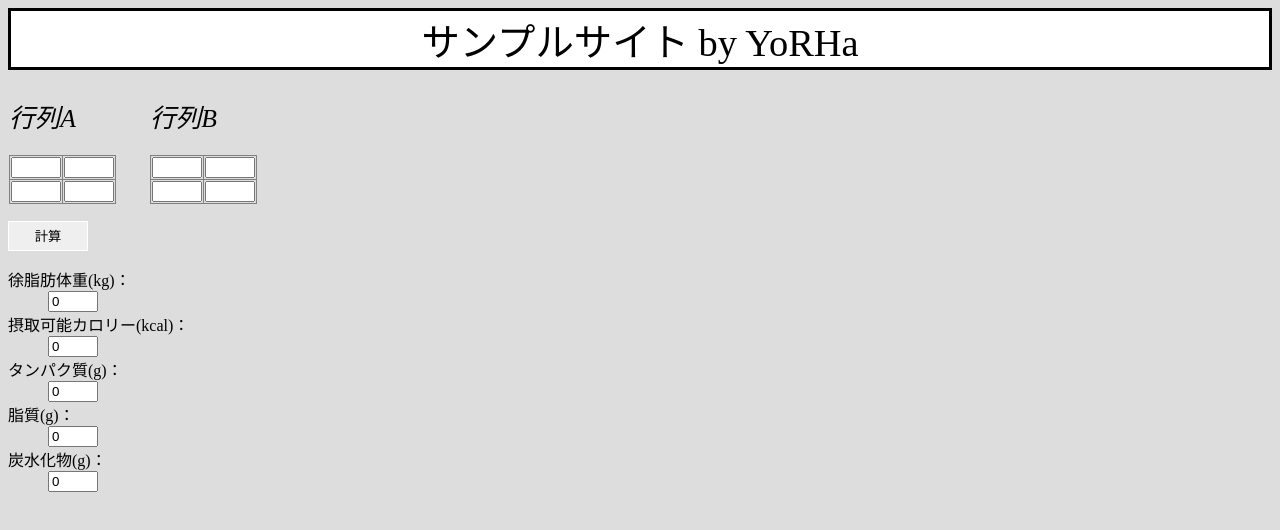
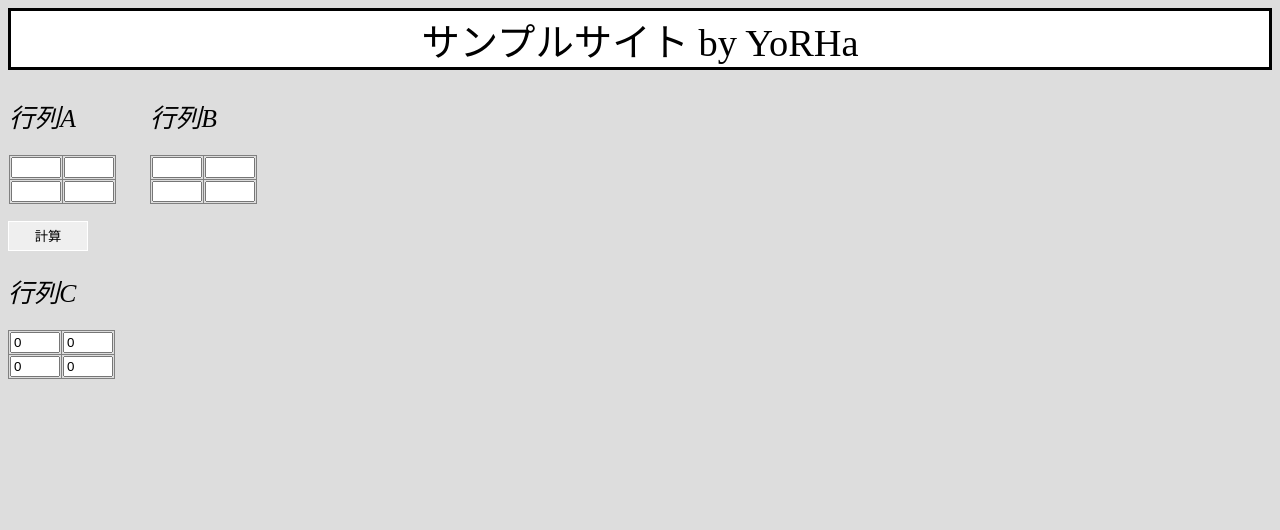
Before and after one commit to YoRHa0613/jig_intern, a plain HTML site: page docs/sample.html in a window 1280 px wide. Both pictures are taken after a click on the button "計算". Drawn offline with Linux system fonts and the light colour scheme; a web font is replaced by a local one.

Commit message:
sampleの方で上手く行った何でか知らんけど

```diff
--- a/docs/sample.html
+++ b/docs/sample.html
@@ -77,26 +77,45 @@
 
 		<p><input type="button" class="calc-btn" onclick="calc(A1.value,A2.value,A3.value,A4.value,B1.value,B2.value,B3.value,B4.value);" value="計算"></p>
 
+		<h2 class="txt-type1">行列C</h2>
 
-        <dt>徐脂肪体重(kg)：</dt>
-        <dd><input id="lean" class="box" type="text" readonly=""></dd>
-        <dt>摂取可能カロリー(kcal)：</dt>
-        <dd><input id="cal" class="box" type="text" readonly=""></dd>
-        <dt>タンパク質(g)：</dt>
-        <dd><input id="protein" class="box" type="text" readonly=""></dd>
-        <dt>脂質(g)：</dt>
-        <dd><input id="fat" class="box" type="text" readonly=""></dd>
-        <dt>炭水化物(g)：</dt>
-        <dd><input id="carbo" class="box" type="text" readonly=""></dd>
+    <table border='1'> <!--表(行列C)-->
+      <tr><!--行-->
+        <td><input id="C-0" type="number" class="box" readonly=""></td><!--"C-添え字"(後述)-->
+        <td><input id="C-1" type="number" class="box" readonly=""></td>
+      </tr>
+
+      <tr>
+        <td><input id="C-2" type="number" class="box" readonly=""></td>
+        <td><input id="C-3" type="number" class="box" readonly=""></td>
+      </tr>
+    </table>
+
 
   </form>
 
 	<script>
-    function calc(A1, B1) {
-  	  const lean_value = document.getElementById('lean').value = Math.round((A1 - (A1 * (B1 / 100))) * 100) / 100;
-    	const cal_value = document.getElementById('cal').value = Math.round(lean_value * 40);
-      const protein_value = document.getElementById('protein').value = Math.round(lean_value * 2);
-      const fat_value = document.getElementById('fat').value = Math.round(lean_value * 0.9);
-      const carbo_value = document.getElementById('carbo').value = Math.round((cal_value - (protein_value * 4) - (fat_value * 9)) / 4);
+    function calc(A1,A2,A3,A4,B1,B2,B3,B4) {
+			let C=[[0,0],[0,0]];
+
+			let A=[[A1,A2],[A3,A4]];/*行列A*/
+      let B=[[B1,B2],[B3,B4]];/*行列B*/
+			let l=0;
+
+      for(let i=0;i<=1;i++){   /*積を計算するよ*/
+        for(let j=0;j<=1;j++){
+          for(let k=0;k<=1;k++){
+            C[i][j]+=A[i][k]*B[k][j];
+          }
+        }
+      }
+
+      for(let m=0;m<=1;m++){ /*二次元配列のままではHTML側に値を渡せない？ので"C-添え字"の形で渡す(渡せてんのかこれ)*/
+        for(let n=0;n<=1;n++){ /*↑ https://techacademy.jp/magazine/37409 */
+            document.getElementById("C-"+l).value=C[m][n];
+						l++;
+        }
+      }
+
     }
   </script>
```
